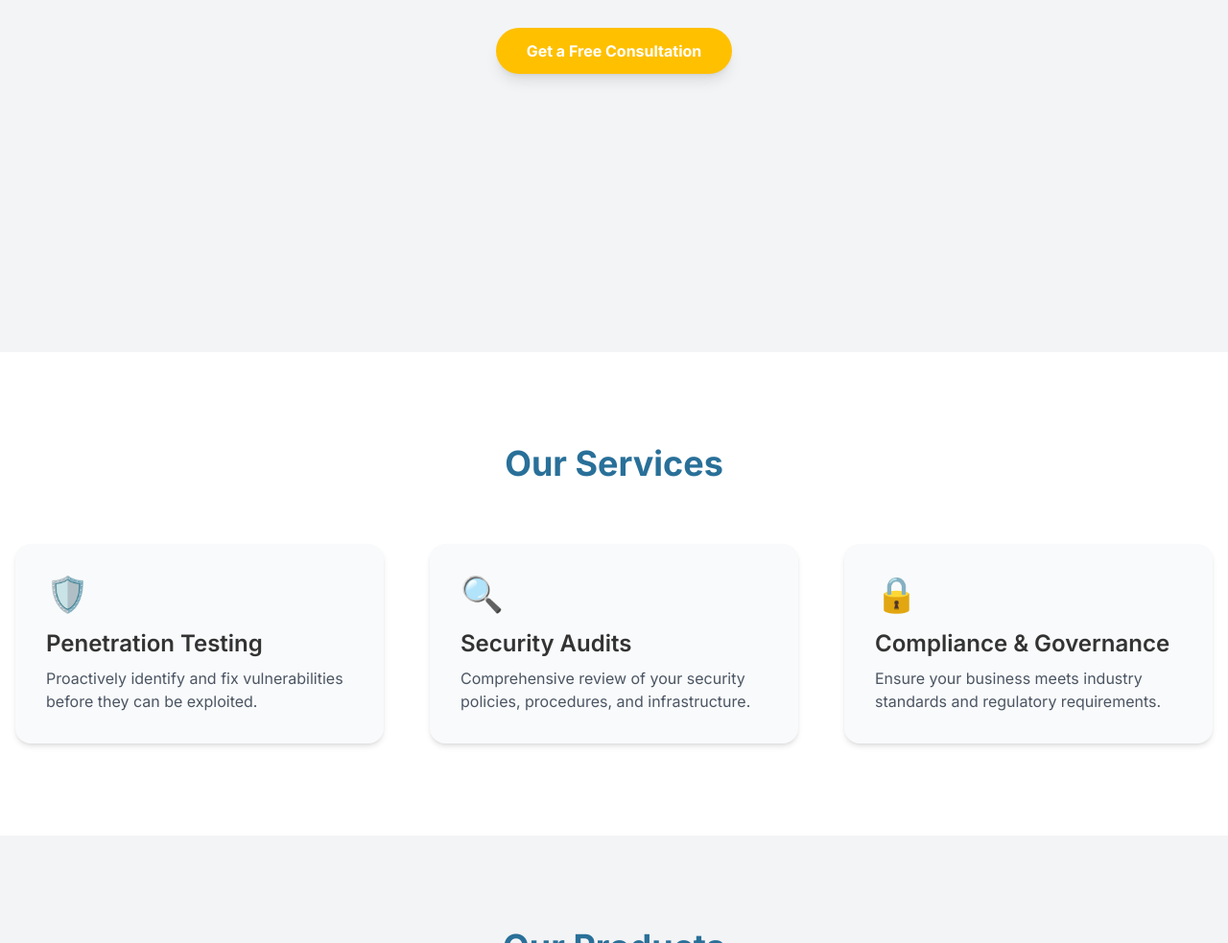
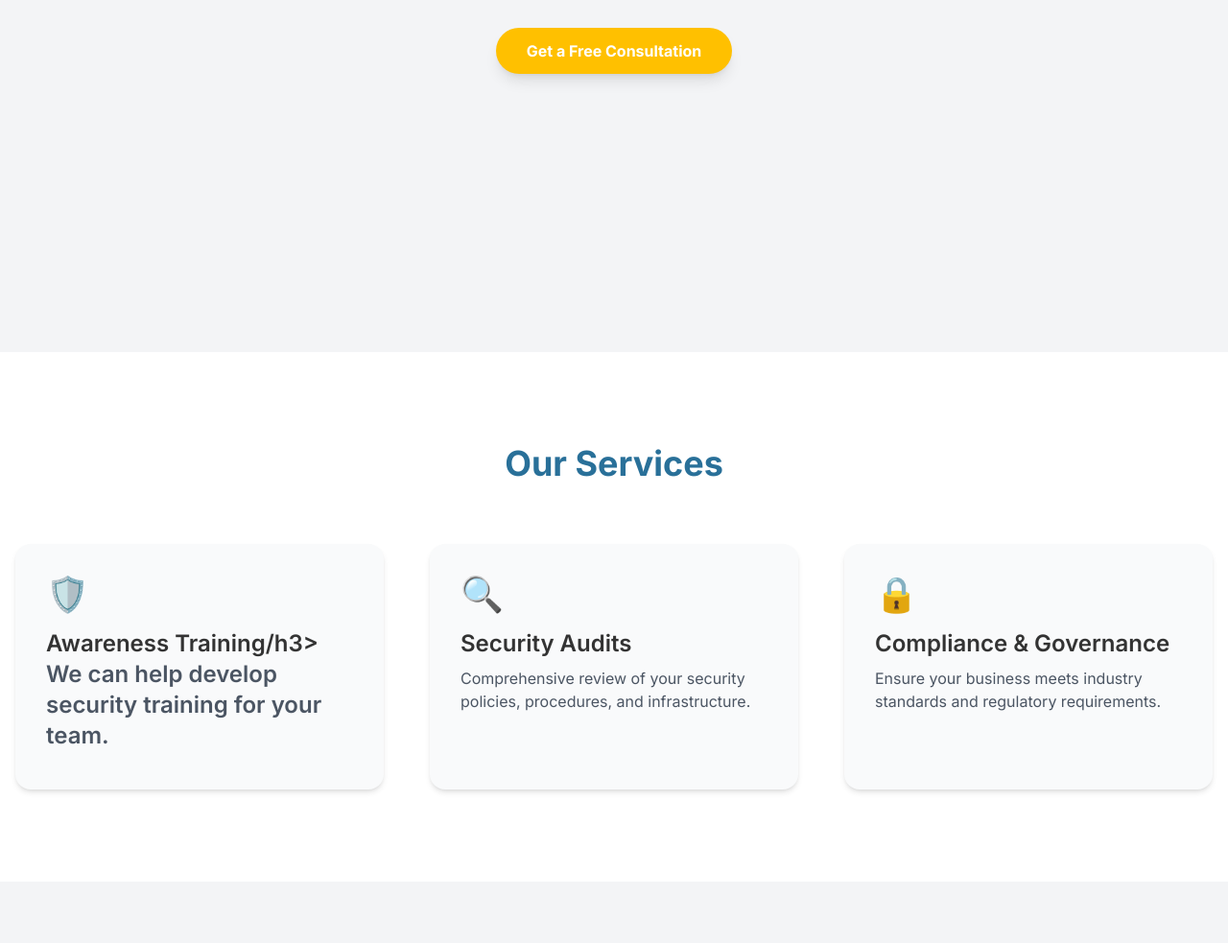
Before and after one commit to diamond3dogs/shadowlink, a plain HTML site: page index.html in a window 1280 px wide. Shown: the part 501-1484 px from the top of the page at 96% size. Drawn offline with nearby package versions, Linux system fonts and the light colour scheme.

Commit message:
Update index.html
Signed-off-by: diamond3dog <dev@shadowlink.me>

```diff
--- a/index.html
+++ b/index.html
@@ -44,7 +44,7 @@
         <section class="min-h-screen flex items-center justify-center text-center bg-gray-100 p-8">
             <div class="max-w-4xl px-4 py-20">
                 <h1 class="text-5xl md:text-6xl font-extrabold primary-text leading-tight mb-6">
-                    Securing Your Digital Future
+                    Securing Your Future
                 </h1>
                 <p class="text-xl text-gray-700 mb-8 max-w-2xl mx-auto">
                     At Shadowlink, we provide expert information security consulting to protect your most valuable assets.
@@ -63,8 +63,8 @@
                     <!-- Service Card 1 -->
                     <div class="bg-gray-50 rounded-2xl p-8 shadow-md">
                         <div class="secondary-text text-4xl mb-4">🛡️</div>
-                        <h3 class="text-2xl font-semibold mb-2">Penetration Testing</h3>
-                        <p class="text-gray-600">Proactively identify and fix vulnerabilities before they can be exploited.</p>
+                        <h3 class="text-2xl font-semibold mb-2">Awareness Training/h3>
+                        <p class="text-gray-600">We can help develop security training for your team.</p>
                     </div>
                     <!-- Service Card 2 -->
                     <div class="bg-gray-50 rounded-2xl p-8 shadow-md">
```
